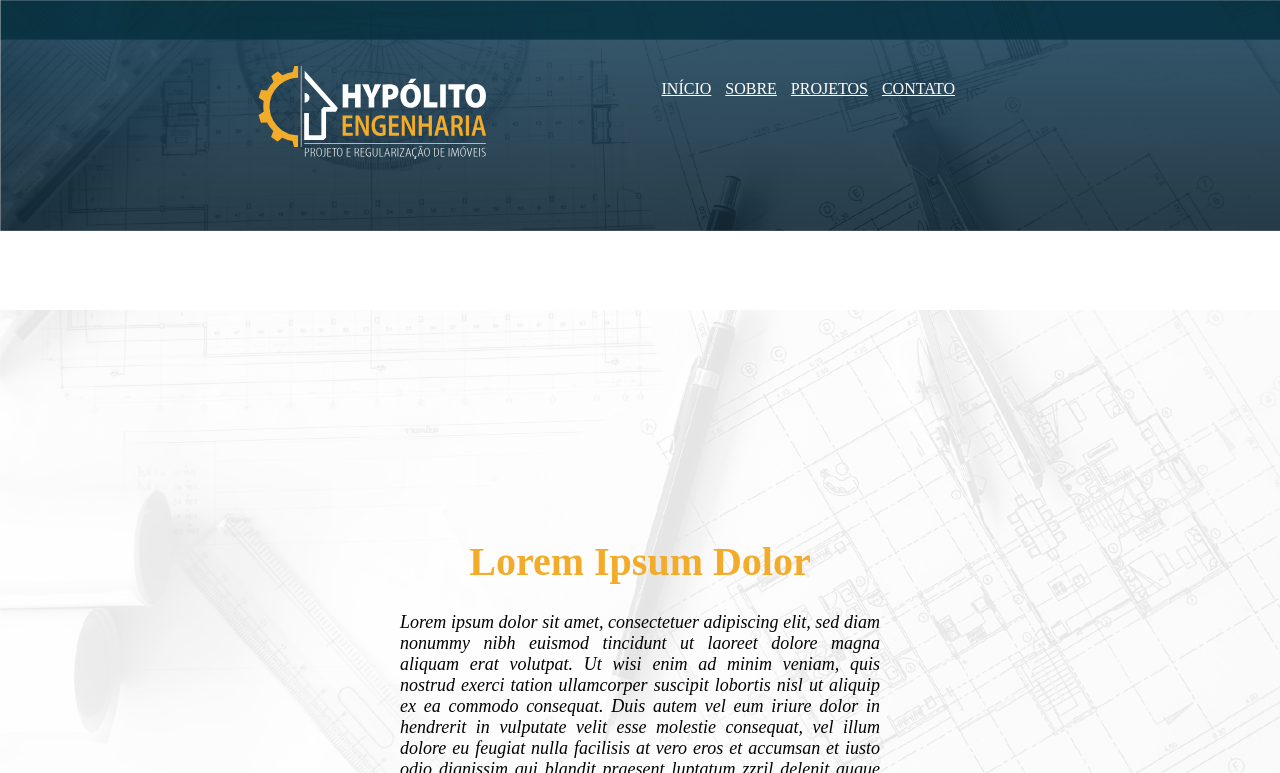
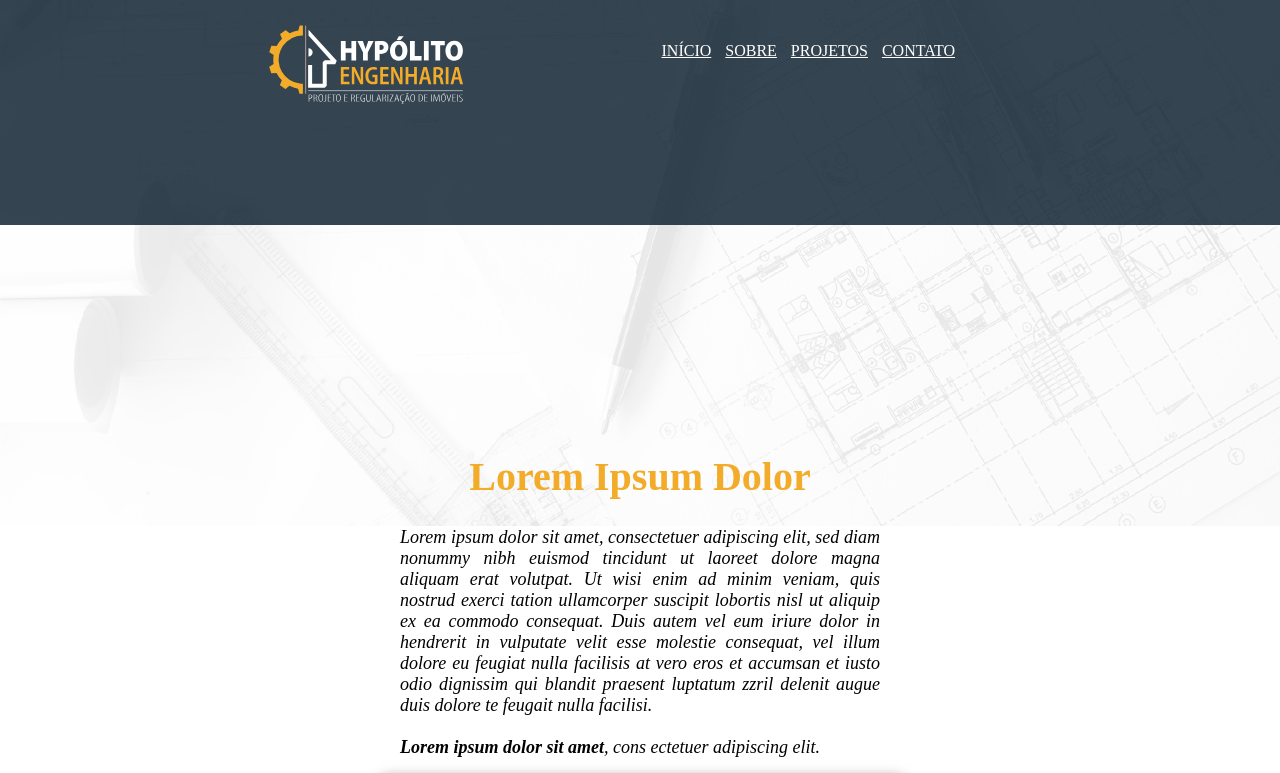
Before and after one commit to matheushy/hypolitoengenharia, a plain HTML site: page HE-index.html in a window 1280 px wide. Shown: the top 773 px of the page. Drawn offline with Linux system fonts and the light colour scheme.

Commit message:
fim bloco1 v1

```diff
--- a/HE-index.html
+++ b/HE-index.html
@@ -9,6 +9,11 @@
 </head>
 
 <body>
+
+
+
+	<main>
+        <div class="bg-topo-foto">
 
             <header>
 
@@ -37,9 +42,7 @@
 
             </header>
 
-	<main>
 
-		<div>
 
             <div class="bloco1">
 
@@ -53,6 +56,7 @@
                     <img src="images/foto-bloco-1.png" alt="foto regularização 1" class="foto-bloco-1">
                     </div>
 
+            </div>
         </div>
 
             <div class="bloco2">
@@ -70,7 +74,7 @@
 				<!-- FORMULÁRIO -->
 			</div>
 
-		</div>
+
 
 	</main>
 
--- a/hestyle.css
+++ b/hestyle.css
@@ -11,16 +11,23 @@ body {
     font-family: Myriad Pro;
     }
 
+.bg-topo-foto {
+    background-image: url("images/bg-bloco-1.png");
+    background-repeat: no-repeat;
+    background-size: 100%;
+}
+
 h1 {
     color: #F2AC29;
 }
 
 header {
-    background-image: url("images/bg-header.png");
+    /* background-image: url("images/bg-header.png");
     background-size: 100%;
-    background-repeat: no-repeat;
+    background-repeat: no-repeat; */
+    background-color:hsla(205,86%,8%,0.80);
     width: 100%;
-    min-height: 310px;
+    min-height: 225px;
 }
 
 
@@ -32,17 +39,17 @@ li {
 
 .divlogo {
     float: left;
-    width: 20%;
-    padding-top: 4%;
+    width: 17%;
+    padding-top: 1%;
     padding-right: 0;
-    padding-left: 19%;
+    padding-left: 20%;
     padding-bottom: 0;
 }
 
 .divmenu {
     float: right;
     color: white;
-    padding-top: 5%;
+    padding-top: 2%;
     padding-right: 25%;
     text-transform: uppercase
 }
@@ -54,9 +61,9 @@ a {color: white}
 
 .bloco1 {
     height: 800px;
-    background-image: url("images/bg-bloco-1.png");
+    /* background-image: url("images/bg-bloco-1.png");
     background-size: 100%;
-    background-repeat: no-repeat;
+    background-repeat: no-repeat; */
     text-align: center;
     padding: 200px;
     max-width: none;
```
Lines whose indentation alone changed are shown as unchanged.
